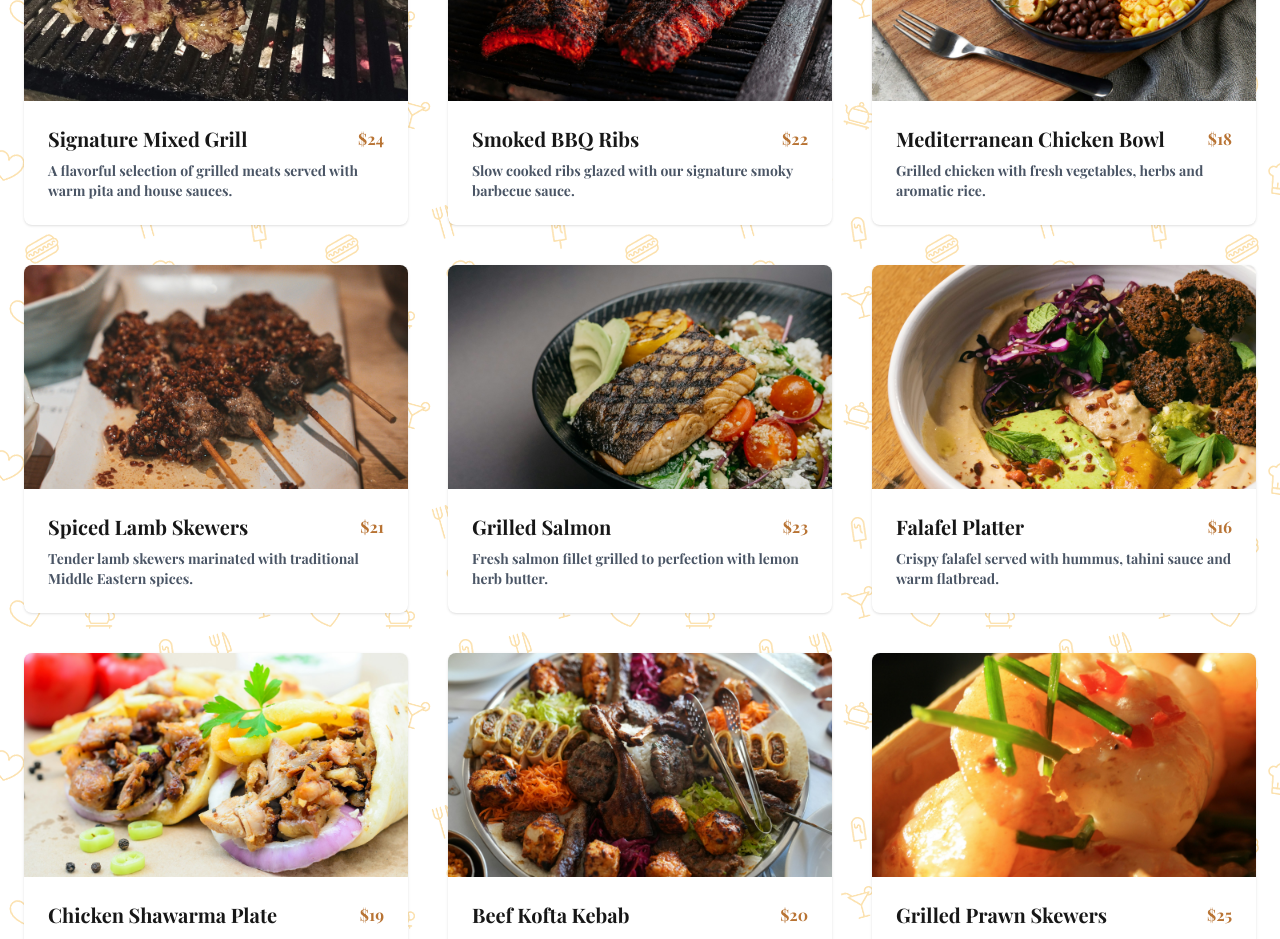
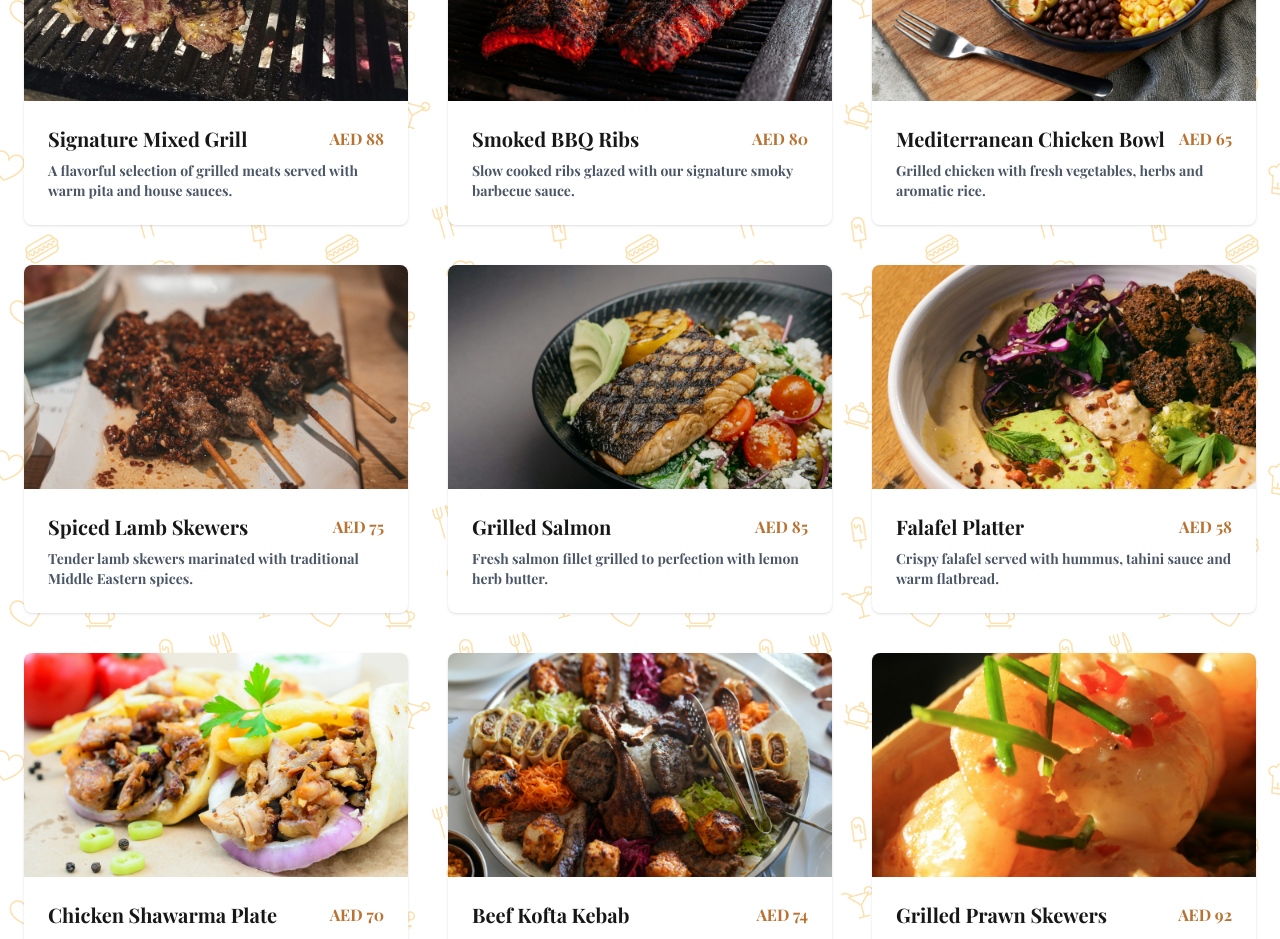
Before and after one commit to areebtahir97/dubai-grill-nextjs, a Next.js app: page /menu in a window 1280 px wide. Shown: the part 400-1339 px from the top of the page. Built offline with nearby package versions, Linux system fonts and the light colour scheme.

Commit message:
first commit

```diff
--- a/src/app/menu/page.jsx
+++ b/src/app/menu/page.jsx
@@ -5,61 +5,61 @@ const menuItems = [
     name: "Signature Mixed Grill",
     image: "/menu/grill2.jpg",
     description: "A flavorful selection of grilled meats served with warm pita and house sauces.",
-    price: "$24"
+    price: "AED 88"
   },
   {
     name: "Smoked BBQ Ribs",
     image: "/menu/ribs2.jpg",
     description: "Slow cooked ribs glazed with our signature smoky barbecue sauce.",
-    price: "$22"
+    price: "AED 80"
   },
   {
     name: "Mediterranean Chicken Bowl",
     image: "/menu/chicken.jpg",
     description: "Grilled chicken with fresh vegetables, herbs and aromatic rice.",
-    price: "$18"
+    price: "AED 65"
   },
   {
     name: "Spiced Lamb Skewers",
     image: "/menu/lamb.jpg",
     description: "Tender lamb skewers marinated with traditional Middle Eastern spices.",
-    price: "$21"
+    price: "AED 75"
   },
   {
     name: "Grilled Salmon",
     image: "/menu/salmon2.jpg",
     description: "Fresh salmon fillet grilled to perfection with lemon herb butter.",
-    price: "$23"
+    price: "AED 85"
   },
   {
     name: "Falafel Platter",
     image: "/menu/falafel.jpg",
     description: "Crispy falafel served with hummus, tahini sauce and warm flatbread.",
-    price: "$16"
+    price: "AED 58"
   },
   {
     name: "Chicken Shawarma Plate",
     image: "/menu/shawarma.jpg",
     description: "Juicy shawarma served with garlic sauce, rice and fresh salad.",
-    price: "$19"
+    price: "AED 70"
   },
   {
     name: "Beef Kofta Kebab",
     image: "/menu/kofta.jpg",
     description: "Grilled minced beef kebabs seasoned with herbs and spices.",
-    price: "$20"
+    price: "AED 74"
   },
   {
     name: "Grilled Prawn Skewers",
     image: "/menu/prawns.jpg",
     description: "Succulent prawns grilled with lemon and Mediterranean spices.",
-    price: "$25"
+    price: "AED 92"
   },
   {
     name: "Hummus & Pita",
     image: "/menu/hummus.jpg",
     description: "Creamy hummus served with warm freshly baked pita bread.",
-    price: "$12"
+    price: "AED 44"
   }
 ]
 
--- a/src/components/Menu.jsx
+++ b/src/components/Menu.jsx
@@ -6,37 +6,37 @@ const menuItems = [
     name: "Signature Mixed Grill",
     image: "/menu/grill2.jpg",
     description: "A flavorful selection of grilled meats served with warm pita and house sauces.",
-    price: "$24"
+    price: "AED 88"
   },
   {
     name: "Smoked BBQ Ribs",
     image: "/menu/ribs2.jpg",
     description: "Slow cooked ribs glazed with our signature smoky barbecue sauce.",
-    price: "$22"
+    price: "AED 80"
   },
   {
     name: "Mediterranean Chicken Bowl",
     image: "/menu/chicken.jpg",
     description: "Grilled chicken with fresh vegetables, herbs and aromatic rice.",
-    price: "$18"
+    price: "AED 66"
   },
   {
     name: "Spiced Lamb Skewers",
     image: "/menu/lamb.jpg",
     description: "Tender lamb skewers marinated with traditional Middle Eastern spices.",
-    price: "$21"
+    price: "AED 77"
   },
   {
     name: "Grilled Salmon",
     image: "/menu/salmon2.jpg",
     description: "Fresh salmon fillet grilled to perfection with lemon herb butter.",
-    price: "$23"
+    price: "AED 85"
   },
   {
     name: "Falafel Platter",
     image: "/menu/falafel.jpg",
     description: "Crispy falafel served with hummus, tahini sauce and warm flatbread.",
-    price: "$16"
+    price: "AED 59"
   }
 ]
 
```
